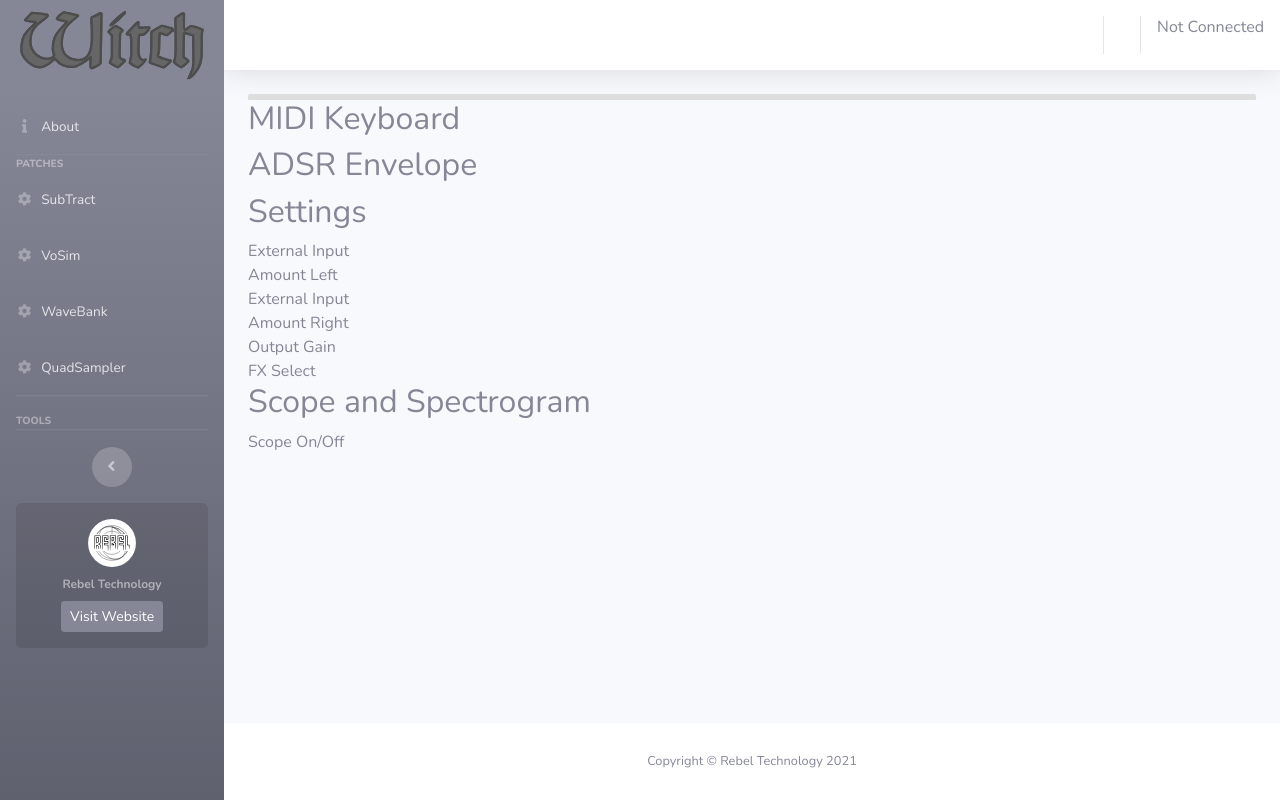
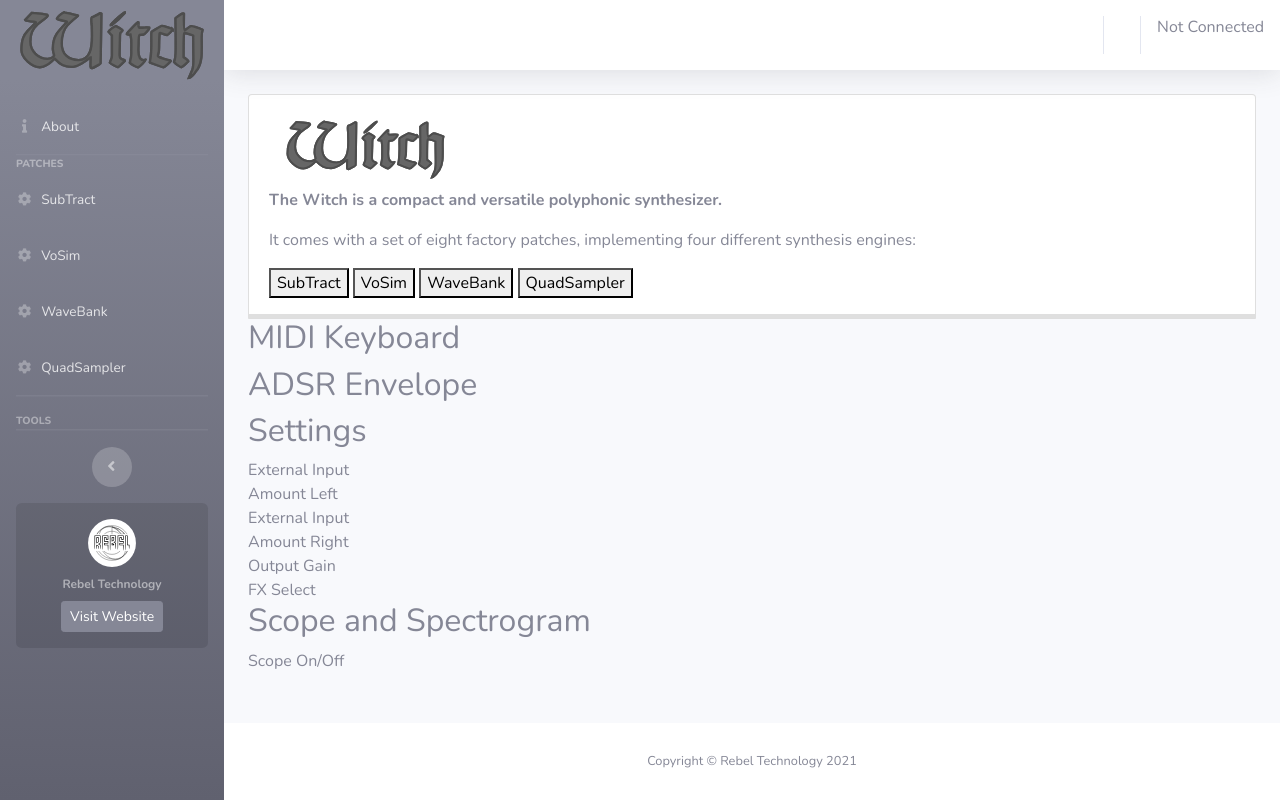
Before and after one commit to RebelTechnology/Witch, a plain HTML site: page docs/index.html in a window 1280 px wide. Drawn offline with nearby package versions, Linux system fonts and the light colour scheme; a script that the page names is missing.

Commit message:
added patch navigation

```diff
--- a/docs/index.html
+++ b/docs/index.html
@@ -154,11 +154,17 @@
 
 		    <div class="accordion" id="accordionContent">
 		      <div class="accordion-item">
-			<div id="accordion0" class="accordion-collapse collapse active" aria-labelledby="heading0" data-bs-parent="#accordionContent">
-			  <h2 class="accordion-header" id="heading0">The Witch</h2>
+			<div id="accordion0" class="accordion-collapse collapse show" aria-labelledby="heading0" data-bs-parent="#accordionContent">
+			  <!-- <h2 class="accordion-header" id="heading0">The Witch</h2> -->
 			  <div class="accordion-body">
-			    <strong>The Witch is a compact and versatile polyphonic synthesizer.</strong>
-			    It comes with a set of eight factory patches, implementing four different synthesis engines.
+			    <img src="img/WitchLogo.svg" alt="The Witch" width="20%">
+			    <p><strong>The Witch is a compact and versatile polyphonic synthesizer.</strong></p>
+			    <p>It comes with a set of eight factory patches, implementing four different synthesis engines:</p>
+			    <button type="button" data-bs-toggle="collapse" data-bs-target="#accordion1" aria-expanded="false" aria-controls="accordion1">SubTract</button>
+			    <button type="button" data-bs-toggle="collapse" data-bs-target="#accordion2" aria-expanded="false" aria-controls="accordion2">VoSim</button>
+			    <button type="button" data-bs-toggle="collapse" data-bs-target="#accordion3" aria-expanded="false" aria-controls="accordion3">WaveBank</button>
+			    <button type="button" data-bs-toggle="collapse" data-bs-target="#accordion4" aria-expanded="false" aria-controls="accordion4">QuadSampler</button>
+
 			  </div>
 			</div>
 		      </div>
```
